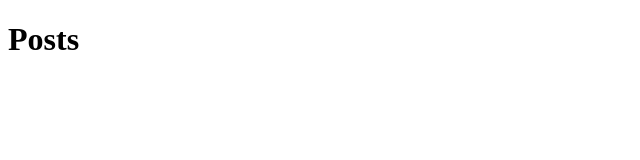
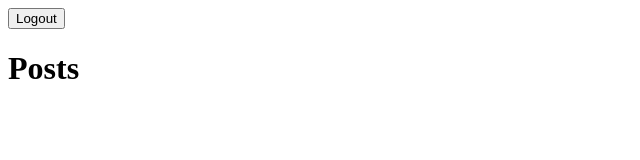
Before and after one commit to tahmid198/Turkey_Bacon_Blog, a plain HTML site: page posts/posts.html in a window 1280 px wide. Shown: the whole page, without its empty margins (0-640 px from the left). Drawn offline with Linux system fonts and the light colour scheme; sample sign-in values are in the browser's storage.

Commit message:
logout functionality

```diff
--- a/account/auth.js
+++ b/account/auth.js
@@ -98,6 +98,6 @@ function logout() {
       // error with the fetch request above.
 
       window.localStorage.removeItem("login-data"); // remove login data from LocalStorage
-      window.location.assign("/"); // redirect back to landing page
+      window.location.assign("../account/login.html"); // redirect back to landing page
     });
 }
--- a/posts/posts.html
+++ b/posts/posts.html
@@ -23,7 +23,11 @@
     </script>
   </head>
   <body>
-    <header></header>
+    <header>
+      <nav>
+        <button id="logoutlink" onclick="logout()">Logout</button>
+      </nav>
+    </header>
 
     <main>
       <h1>Posts</h1>
```
